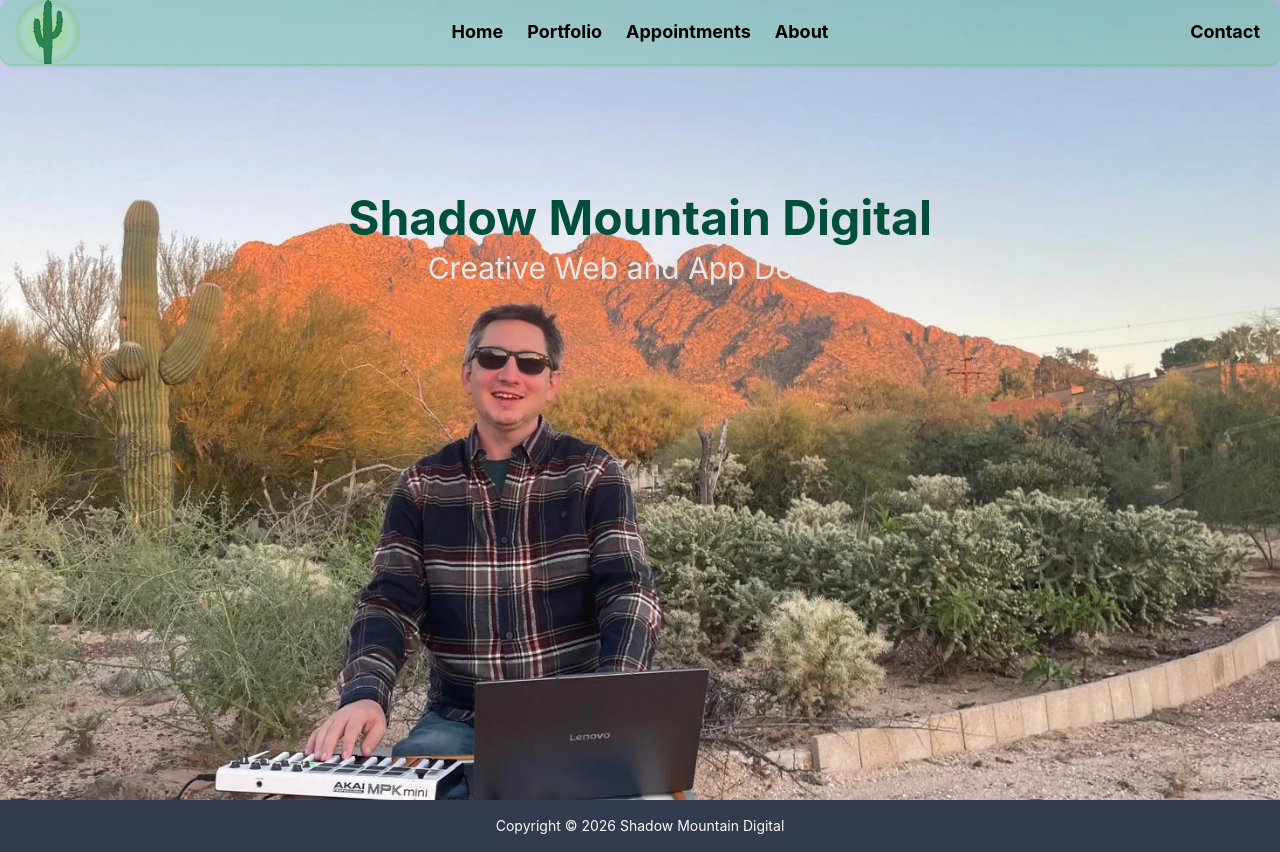
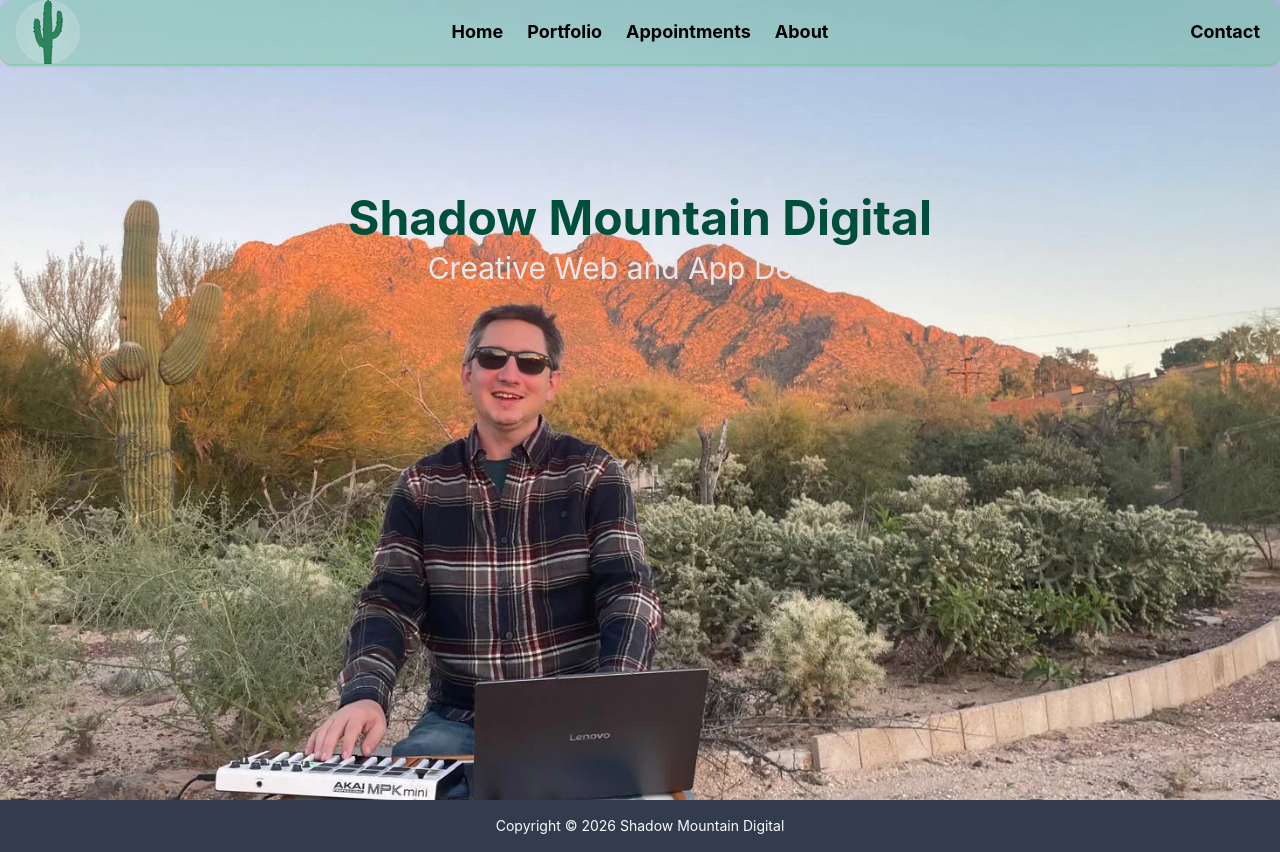
Before and after one commit to parkovski/smd, a SvelteKit app: page / in a window 1280 px wide. In both pictures the pointer is over the element 48 px from the left and 32 px from the top of the page. Built offline with nearby package versions, Linux system fonts and the light colour scheme.

Commit message:
swap logo images hover/normal

```diff
--- a/src/routes/(default)/+layout.svelte
+++ b/src/routes/(default)/+layout.svelte
@@ -11,13 +11,13 @@
 
 <style>
   #logo {
-    background: url(/src/lib/assets/saguaro-circle.svg);
+    background: url(/src/lib/assets/saguaro-circle-yellow.svg);
     background-size: 64px auto;
     height: 64px;
     width: 64px;
   }
   #logo:hover {
-    background: url(/src/lib/assets/saguaro-circle-yellow.svg);
+    background: url(/src/lib/assets/saguaro-circle.svg);
     background-size: 64px auto;
   }
 </style>
--- a/src/routes/(home)/+page.svelte
+++ b/src/routes/(home)/+page.svelte
@@ -11,13 +11,13 @@
 
 <style>
   #logo {
-    background: url(/src/lib/assets/saguaro-circle.svg);
+    background: url(/src/lib/assets/saguaro-circle-yellow.svg);
     background-size: 64px auto;
     height: 64px;
     width: 64px;
   }
   #logo:hover {
-    background: url(/src/lib/assets/saguaro-circle-yellow.svg);
+    background: url(/src/lib/assets/saguaro-circle.svg);
     background-size: 64px auto;
   }
 
```
